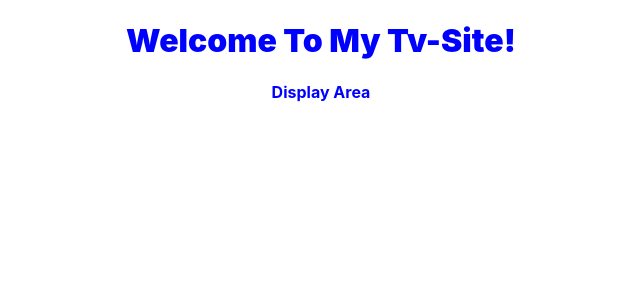
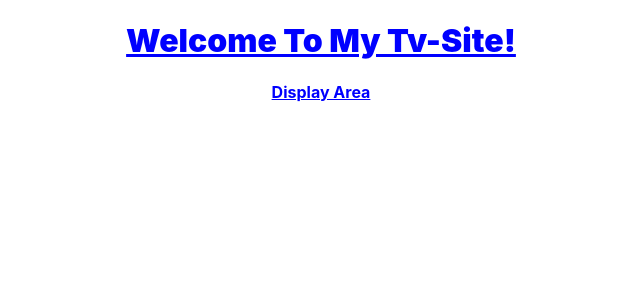
Before and after one commit to WCalderbank/Tv_Show_Site, a React (Create React App) app in the folder app/: page / in a window 1280 px wide. Shown: the top 300 px of the page, without its empty margins (319-959 px from the left). Built offline with nearby package versions, Linux system fonts and the light colour scheme.

Commit message:
New Style Update

```diff
--- a/app/src/Components/Header.css
+++ b/app/src/Components/Header.css
@@ -2,4 +2,5 @@
   color: blue;
   font-size: 2rem;
   font-weight: 900;
+  text-decoration: underline;
 }
--- a/app/src/Components/Television.css
+++ b/app/src/Components/Television.css
@@ -2,4 +2,5 @@
   color: blue;
   font-size: 1rem;
   font-weight: 700;
+  text-decoration: underline;
 }
```
